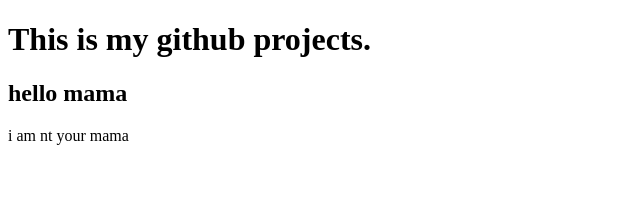
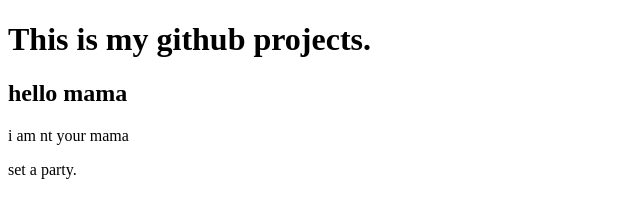
Before and after one commit to PriyobrotaNath/My-first-website, a plain HTML site: page index.html in a window 1280 px wide. Shown: the full height of the page, 0-640 px from the left. Drawn offline with Linux system fonts and the light colour scheme.

Commit message:
set a party

```diff
--- a/index.html
+++ b/index.html
@@ -9,5 +9,6 @@
     <h1>This is my github projects.</h1>
     <h2>hello mama</h2>
     <p>i am nt your mama</p>
+    <p>set a party.</p>
 </body>
 </html>
```
